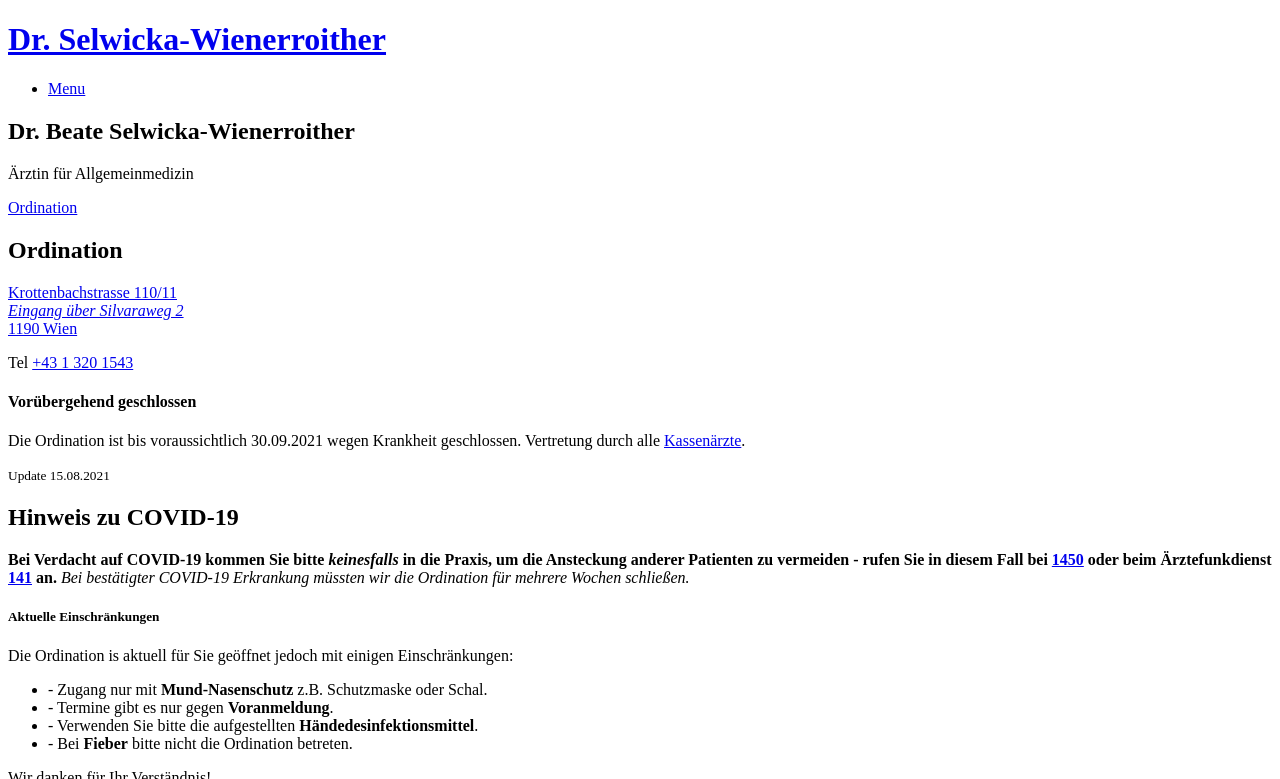
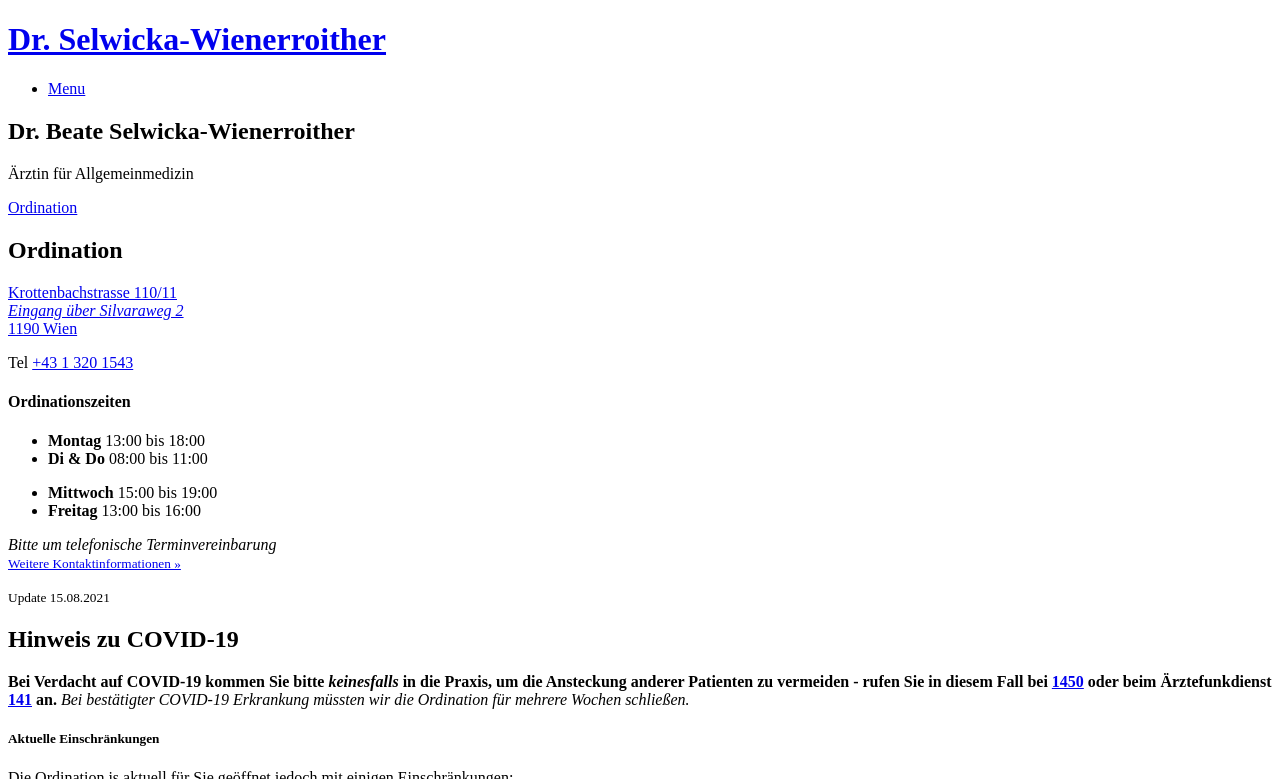
Before and after one commit to patrickfav/website-dr-sel, a Jekyll site: the page built from page_index.html, in a window 1280 px wide and 900 px high, cut to the strip 0-779 px from the top of the window. Built offline with Jekyll 4.4.1, drawn with Linux system fonts in a browser that asks for light colours.

Commit message:
Disable sick marker

```diff
--- a/_data/global.yml
+++ b/_data/global.yml
@@ -84,6 +84,6 @@ covid:
   enabled: true
 
 sickness:
-  enabled: true
+  enabled: false
   from: 2021-09-01
-  until: 2021-09-30
+  until: 2021-09-13
```
